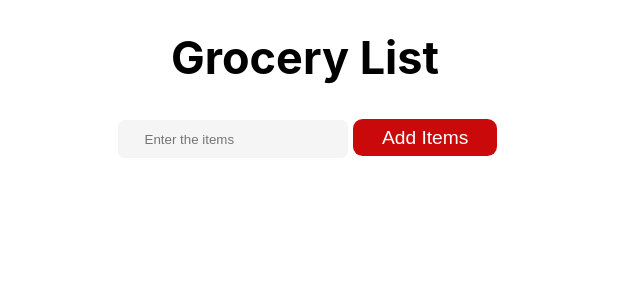
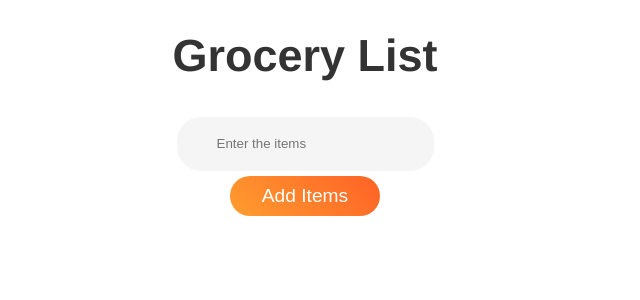
Before and after one commit to ArslanRama/Grocery-List-React, a React (Create React App) app: page / in a window 1280 px wide. Shown: the top 300 px of the page, without its empty margins (335-975 px from the left). Built offline with nearby package versions, Linux system fonts and the light colour scheme.

Commit message:
modernize/adjust the code

```diff
--- a/src/App.css
+++ b/src/App.css
@@ -1,26 +1,17 @@
 .App {
-  max-width:400px;
-  display:flex;
+  max-width: 400px;
+  margin: auto;
+  display: flex;
   flex-direction: column;
   justify-content: center;
   align-items: center;
   text-align: center;
- margin:auto;
-
 }
 
-h1{
+h1 {
   font-size: 45px;
-}
-.App-logo {
-  height: 40vmin;
-  pointer-events: none;
-}
-
-@media (prefers-reduced-motion: no-preference) {
-  .App-logo {
-    animation: App-logo-spin infinite 20s linear;
-  }
+  font-family: "Helvetica Neue", Arial, sans-serif;
+  color: #333;
 }
 
 .App-header {
@@ -30,45 +21,29 @@ h1{
   flex-direction: column;
   align-items: center;
   justify-content: center;
-  font-size: calc(10px + 2vmin);
+  font-size: calc(12px + 2vmin);
   color: white;
-}
-
-.App-link {
-  color: #61dafb;
-}
-
-@keyframes App-logo-spin {
-  from {
-    transform: rotate(0deg);
-  }
-  to {
-    transform: rotate(360deg);
-  }
 }
 
 .btn {
   cursor: pointer;
   font-size: 1.2rem;
-  height: 2.3rem;
-  border-radius: 0.5em;
+  height: 2.5rem;
+  border-radius: 1.5rem;
   border: none;
   color: #fff;
-  background: #ca0a0a;
+  background: linear-gradient(45deg, #ff9d2f, #ff6126);
   outline: none;
-  padding: 0.3rem 1.8rem 0.3rem 1.8rem;
+  padding: 0 2rem;
+  transition: background 0.3s ease;
 }
 
 .btn:hover {
-  filter: brightness(150%);
-  border: none;
-  outline: 0;
+  background: linear-gradient(45deg, #ff6126, #ff9d2f);
 }
 
 .btn:focus {
-  filter: brightness(150%);
-  border: none;
-  outline: 0;
+  filter: brightness(120%);
 }
 
 .btn:active {
@@ -76,14 +51,36 @@ h1{
 }
 
 .input {
-  background-color: whitesmoke;
-  color: black;
-  padding: 1em 2em;
-  border-radius: 0.5em;
+  background-color: #f5f5f5;
+  color: #333;
+  padding: 1.2rem 2.5rem;
+  border-radius: 1.5rem;
   border: none;
   outline: none;
-  position: relative;
   margin: 5px;
-  height:0.7rem;
+}
 
+@media (max-width: 600px) {
+  .App {
+    max-width: 100%;
+    padding: 1rem;
+  }
+
+  h1 {
+    font-size: 36px;
+  }
+
+  .App-header {
+    font-size: calc(12px + 1.5vmin);
+  }
+
+  .btn {
+    font-size: 1rem;
+    height: 2rem;
+    padding: 0 1.5rem;
+  }
+
+  .input {
+    padding: 1rem 2rem;
+  }
 }
--- a/src/App.js
+++ b/src/App.js
@@ -1,12 +1,11 @@
-import React, { useState } from "react";
+import React, { useState, useEffect } from "react";
 import "./App.css";
 import Item from "./components/Item";
 import { v4 as uuidv4 } from "uuid";
 
 const arr = () => {
-  let data = localStorage.getItem("data");
-  if (data) return JSON.parse(localStorage.getItem("data"));
-  else return [];
+  const data = localStorage.getItem("data");
+  return data ? JSON.parse(data) : [];
 };
 
 function App() {
@@ -14,19 +13,19 @@ function App() {
   const [list, setList] = useState(arr);
 
   const handleSubmit = (e) => {
-    const newItem = {
-      id: uuidv4(),
-      item: item,
-      complete: false,
-    };
     e.preventDefault();
     if (item && item.length <= 25) {
-      setList([...list, newItem]);
+      const newItem = {
+        id: uuidv4(),
+        item: item,
+        complete: false,
+      };
+      setList((prevList) => [...prevList, newItem]);
       setItem("");
     }
   };
 
-  React.useEffect(() => {
+  useEffect(() => {
     localStorage.setItem("data", JSON.stringify(list));
   }, [list]);
 
@@ -48,13 +47,13 @@ function App() {
         <button className="btn" type="submit">
           Add Items
         </button>
-        <br></br>
-        <br></br>
+        <br />
+        <br />
       </form>
       <div>
-        {list.map((c, id) => (
+        {list.map((c) => (
           <Item
-            key={id}
+            key={c.id}
             id={c.id}
             item={c.item}
             list={list}
--- a/src/components/Item.css
+++ b/src/components/Item.css
@@ -1,15 +1,29 @@
-.complete{
+.complete {
     text-decoration: line-through;
     text-decoration-color: navy;
+}
 
+.item {
+    display: flex;
+    justify-content: center;
+    align-items: center;
+    color: #333;
+    background-color: #f2f2f2; /* Updated background color */
+    border-radius: 4px;
+    padding: 10px;
+    box-shadow: 0 2px 4px rgba(0, 0, 0, 0.2);
+    margin: 10px;
+    transition: background-color 0.3s ease; /* Added transition */
 }
-.item{
-      display:flex;
-      justify-content: center;
-      align-items: center;
-      color:white;
 
+.item:hover {
+    background-color: #e5e5e5; /* Hover background color */
 }
-p{
-    font-family: cursive;
+
+p {
+    font-family: 'Arial', sans-serif;
+    font-size: 16px;
+    font-weight: bold;
+    text-transform: uppercase;
+    margin: 0;
 }
--- a/src/components/Item.js
+++ b/src/components/Item.js
@@ -21,17 +21,17 @@ const Item = ({ id, item, list, setList, complete }) => {
   };
 
   const handleItem = (e) => {
-        if (e.target.value.length <= 25) {
+    const updatedItem = e.target.value;
+
+    if (updatedItem.length <= 25) {
       setList(
         list.map((el) => {
           if (el.id === id) {
             return {
               ...el,
-
-                            item: e.target.value,
+              item: updatedItem,
             };
           }
-
           return el;
         })
       );
@@ -39,24 +39,28 @@ const Item = ({ id, item, list, setList, complete }) => {
   };
 
   return (
-        <div className="item">
+    <div className={`item ${complete ? "complete" : ""}`}>
       <input
         type="text"
         value={item}
         onChange={handleItem}
-                className={complete ? "complete" : ""}
       />
       <img
         onClick={() => handleComplete(id)}
         src="https://img.icons8.com/offices/40/000000/checked-2--v2.png"
-                alt="complete task"
+        alt="Complete task"
+        className="item-icon"
+        style={{ width: "24px", height: "24px", marginRight: "5px" }}
       />
       <img
         onClick={() => remove(id)}
         src="https://img.icons8.com/color/48/000000/trash.png"
         alt="Delete"
+        className="item-icon"
+        style={{ width: "24px", height: "24px" }}
       />
     </div>
   );
 };
+
 export default Item;
```
Also changed, not shown: 1 other file (tests, documents, lock files or other folders). Lines whose indentation alone changed are shown as unchanged.
